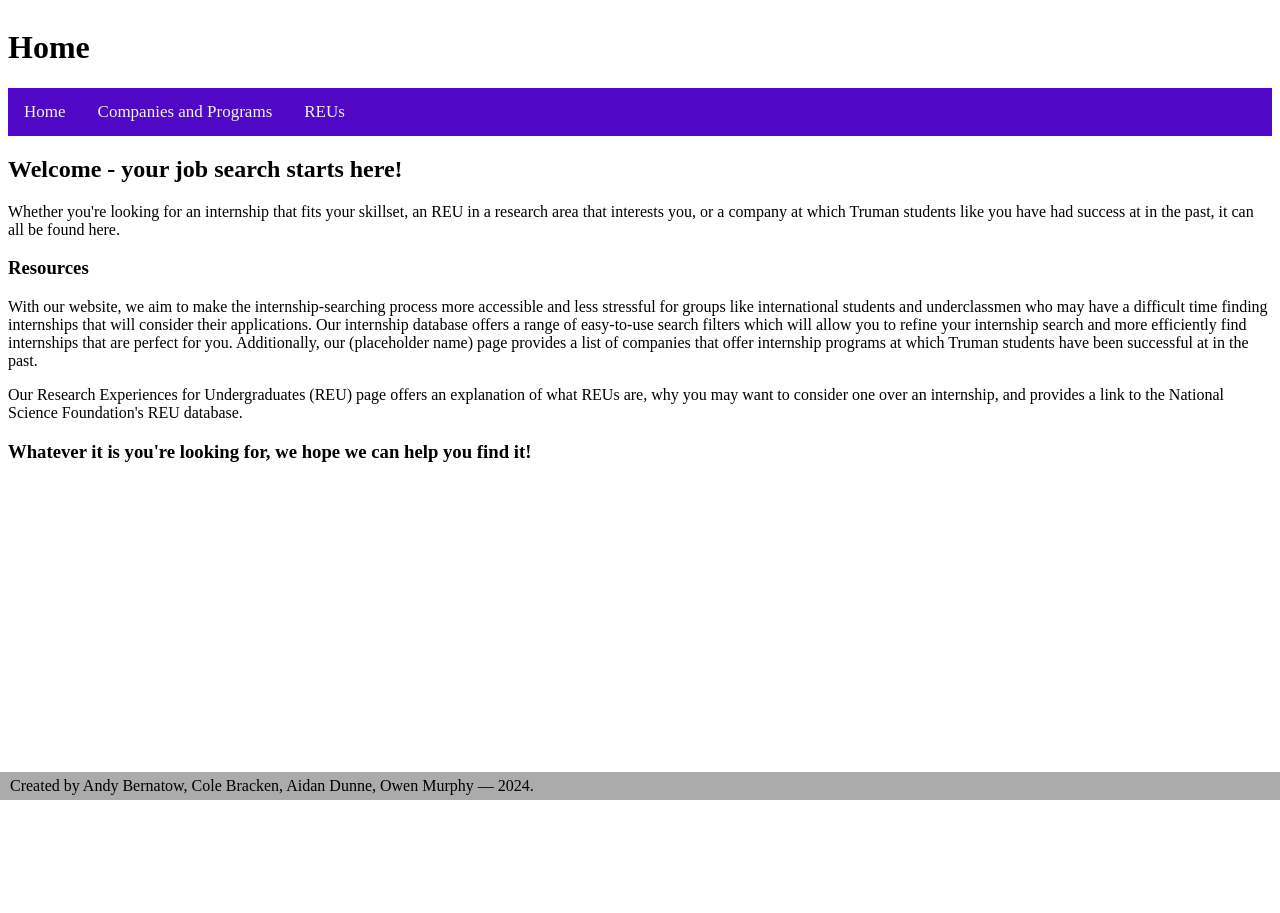
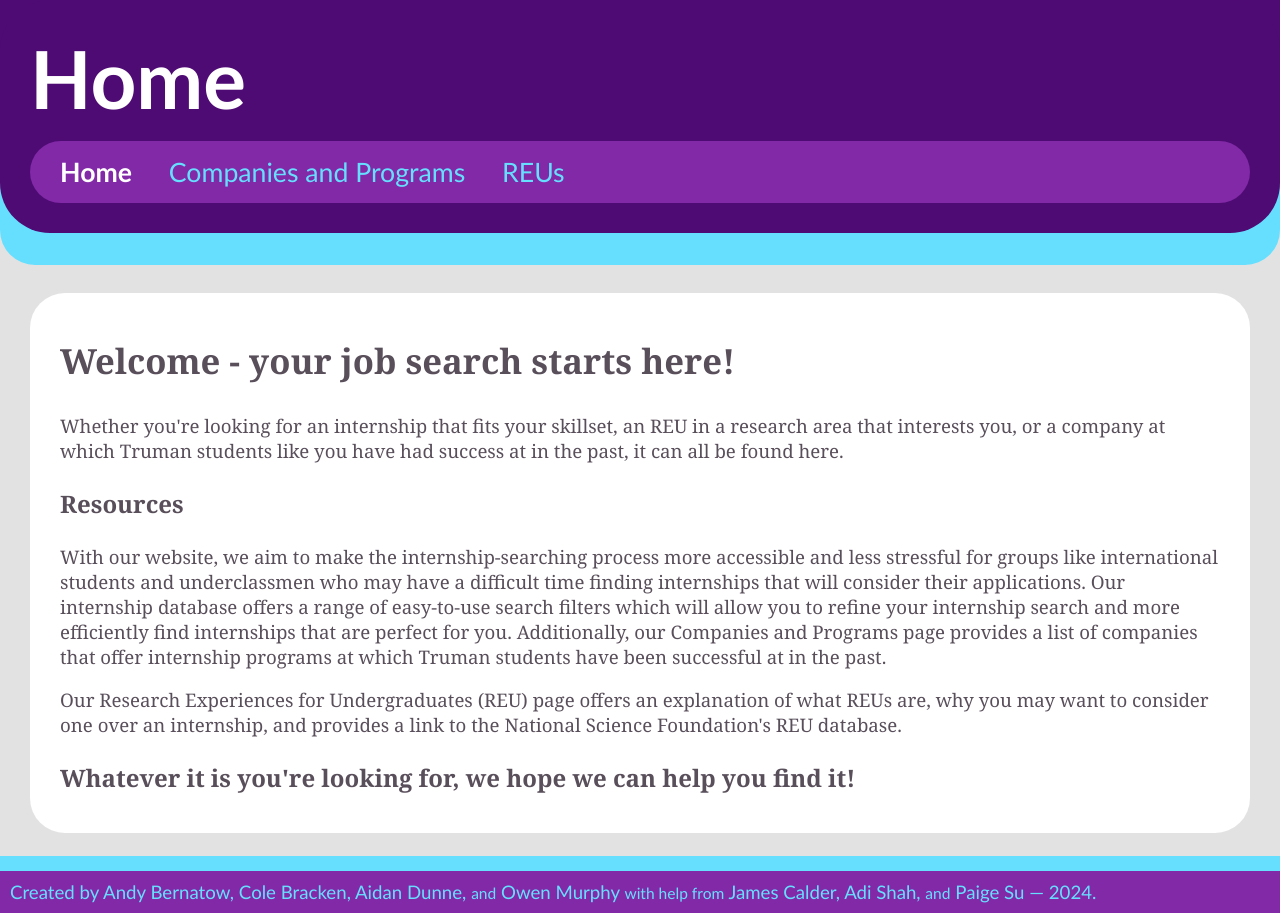
Before and after one commit to aidan-dunne/sweProject, a PHP site: page / in a window 1280 px wide. Before the commit the page ends 800 px from the top, so only its background shows below. Run offline with PHP 8.4, Linux system fonts and the light colour scheme.

Commit message:
Generic webpage styles finished

```diff
--- a/index.php
+++ b/index.php
@@ -9,32 +9,37 @@
 </head>
 
 <body>
+	<!-- divs with classes headerTopBG and headerBottomBorder are required to allow each page's header and its border to look as they did in design
+	models apporoved by end users -->
+	<div class="headerTopBG"></div>
 	<header>
 		<h1>Home</h1>
 		<nav id="mainNav">
-			<a href="index.php">Home</a>
+			<a href="index.php" class="currentPage">Home</a>
 			<a href="pastInternships.php">Companies and Programs</a>
 			<a href="REUTab.php">REUs</a>
 		</nav>
 	</header>
+	<div class="headerBottomBorder"></div>
 
 	<main>
-		<h2>Welcome - your job search starts here!</h2>
-		<section id="homePageMain">
+		<section class="pageContentMain">
+			<h2>Welcome - your job search starts here!</h2>
 			<p>Whether you're looking for an internship that fits your skillset, an REU in a research area that interests you, or a company at which
 			Truman students like you have had success at in the past, it can all be found here. </p>
 			<h3>Resources</h3>
 			<p>With our website, we aim to make the internship-searching process more accessible and less stressful for groups like
 			international students and underclassmen who may have a difficult time finding internships that will consider their
 			applications. Our internship database offers a range of easy-to-use search filters which will allow you to refine your internship search
-			and more efficiently find internships that are perfect for you. Additionally, our (placeholder name) page provides a list of companies that
-			offer internship programs at which Truman students have been successful at in the past.</p>
+			and more efficiently find internships that are perfect for you. Additionally, our Companies and Programs page provides a list of companies
+			that offer internship programs at which Truman students have been successful at in the past.</p>
 			<p>Our Research Experiences for Undergraduates (REU) page offers an explanation of what REUs are, why you may want to consider one
 			over an internship, and provides a link to the National Science Foundation's REU database.</p>
 			<h3>Whatever it is you're looking for, we hope we can help you find it!</h3>
 		</section>
 		<footer>
-			Created by Andy Bernatow, Cole Bracken, Aidan Dunne, Owen Murphy &mdash; 2024.
+			Created by Andy Bernatow, Cole Bracken, Aidan Dunne, <small>and</small> Owen Murphy <small>with help from</small> James Calder, Adi Shah,
+			<small>and</small> Paige Su &mdash; 2024.
 		</footer>
 	</main>
 </body>
--- a/styles.css
+++ b/styles.css
@@ -1,9 +1,115 @@
-/*Stylesheet starts here!*/
+/*
+Stylesheet starts here!
 
-/*Body styles*/
+Generic styles (styles common to all webpages) listed below:
+*/
+
+/*Generic body styles*/
 body {
 	display: flex;
 	flex-direction: column;
+	position: relative;
+	min-height: 100vh;
+	background-color: #e2e2e2;
+	font-family: Georgia, serif;
+	font-size: 14pt;
+	padding: 0;
+	margin: 0;
+}
+
+/*Generic header styles*/
+header {
+	background-color: #4f0b74;
+	border-radius: 50px;
+	font-family: Calibri, sans-serif;
+	padding: 30px;
+	margin: 0 0 30px 0;
+	z-index: 2;
+}
+
+.headerTopBG {
+	position: absolute;
+	top: 0;
+	left: 0;
+	right: 0;
+	height: 80px;
+	background-color: #4f0b74;
+	z-index: 1;
+}
+
+.headerBottomBorder {
+	position: absolute;
+	top: 0;
+	left: 0;
+	right: 0;
+	height: 265px;
+	background-color: #66dfff;
+	border-radius: 35px;
+	z-index: 0;
+}
+
+/*Generic h1 styles -- webpage title in header*/
+h1 {
+	color: #ffffff;
+	font-size: 60pt;
+	font-weight: bold;
+	padding: 0;
+	margin: 0 0 15px 0;
+}
+
+/*Generic nav bar styles*/
+nav {
+	background-color: #8229a8;
+	border-radius: 35px;
+	font-size: 20pt;
+	margin: 0;
+	padding: 15px 15px 15px 0;
+}
+
+nav a {
+	color: #66dfff;
+	text-decoration: none;
+	margin: 0;
+	padding: 15px;
+}
+
+/*
+First-child selection is necessary to allow the alternate background color to
+stretch all the way to the left of the nav bar when first link is hovered over
+*/
+nav a:first-child {
+	padding-left: 30px;
+}
+
+nav a:hover {
+	background-color: #4f0b74;
+	color: #ffffff;
+}
+
+a.currentPage {
+	color: #ffffff;
+	font-weight: bold;
+}
+
+/*Generic main content styles*/
+main {
+	color: #594f5b;
+	margin-bottom: 50px; /*Required for nicer footer formatting*/
+}
+
+section.pageContentMain {
+	background-color: #ffffff;
+	border-radius: 35px;
+	padding: 15px 30px 15px 30px;
+	margin: 30px;
+}
+
+h2 {
+	font-size: 26pt;
+}
+
+h3 {
+	font-size: 18pt;
 }
 
 /*Footer styles*/
@@ -12,13 +118,16 @@ footer {
 	bottom: 0;
 	left: 0;
 	right: 0;
-	background-color: #ababab;
+	background-color: #8229a8;
+	color: #66dfff;
+	border-top: 15px solid #66dfff;
+	font-family: Calibri, sans-serif;
 	margin: 0;
-	padding: 5px;
-	padding-left: 10px;
-	padding-right: 10px;
+	padding: 10px;
+}
 
-}
+/*****************************************************************************/
+
 /*Homepage specific styles */
 #reuPageMain h2 {
 	font-size: 1.5vw;
@@ -31,12 +140,12 @@ table, td {
 	border-collapse: collapse;
 	table-layout: fixed;
 }
+/*
 
-/* NavBar */
 #mainNav {
     overflow:hidden;
     background-color: #5107C6;
-    max-width:auto; /* This will need to be adjusted based on what we add */
+    max-width:auto;
 }
 
 #mainNav a {
@@ -52,3 +161,4 @@ table, td {
 	background-color: white;
 	color: #5107C6;
 }
+*/
```
Also changed, not shown: REUTab.php (+8 -3 lines), pastInternships.php (+9 -3 lines).
